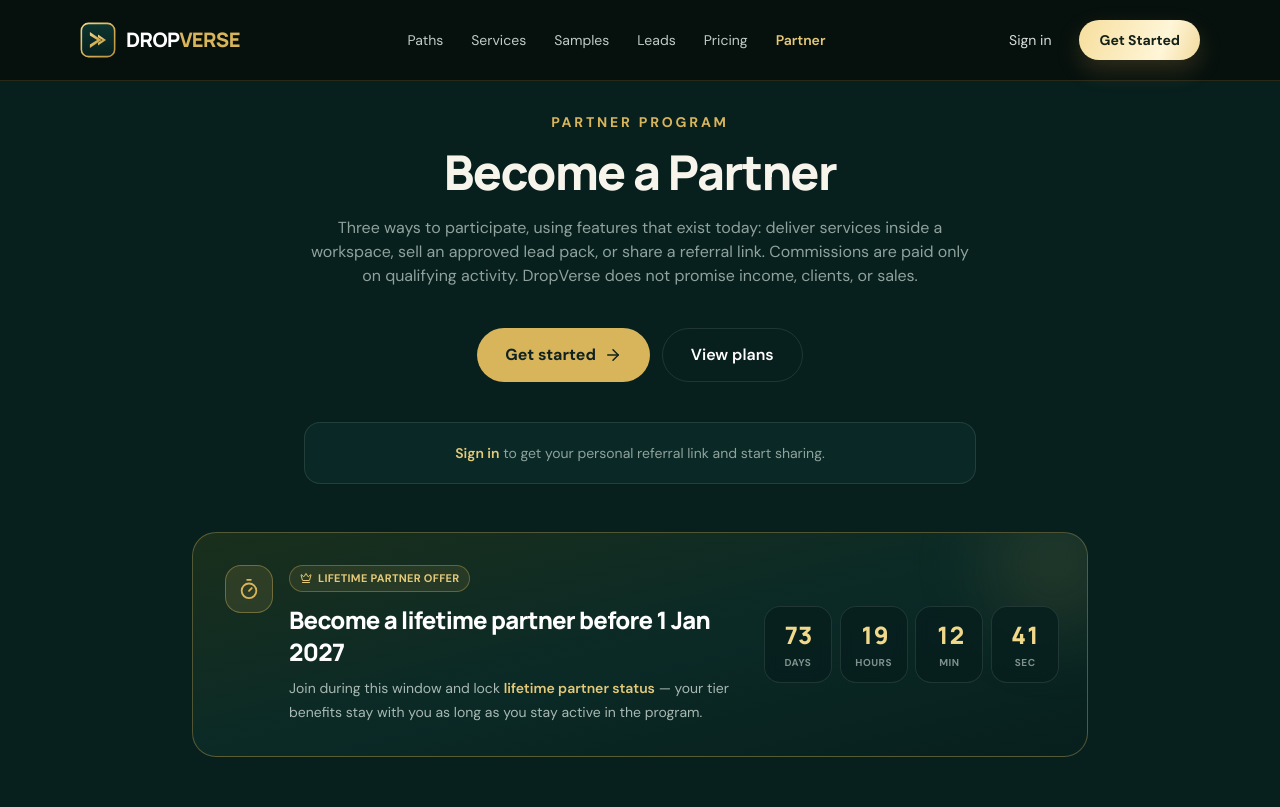
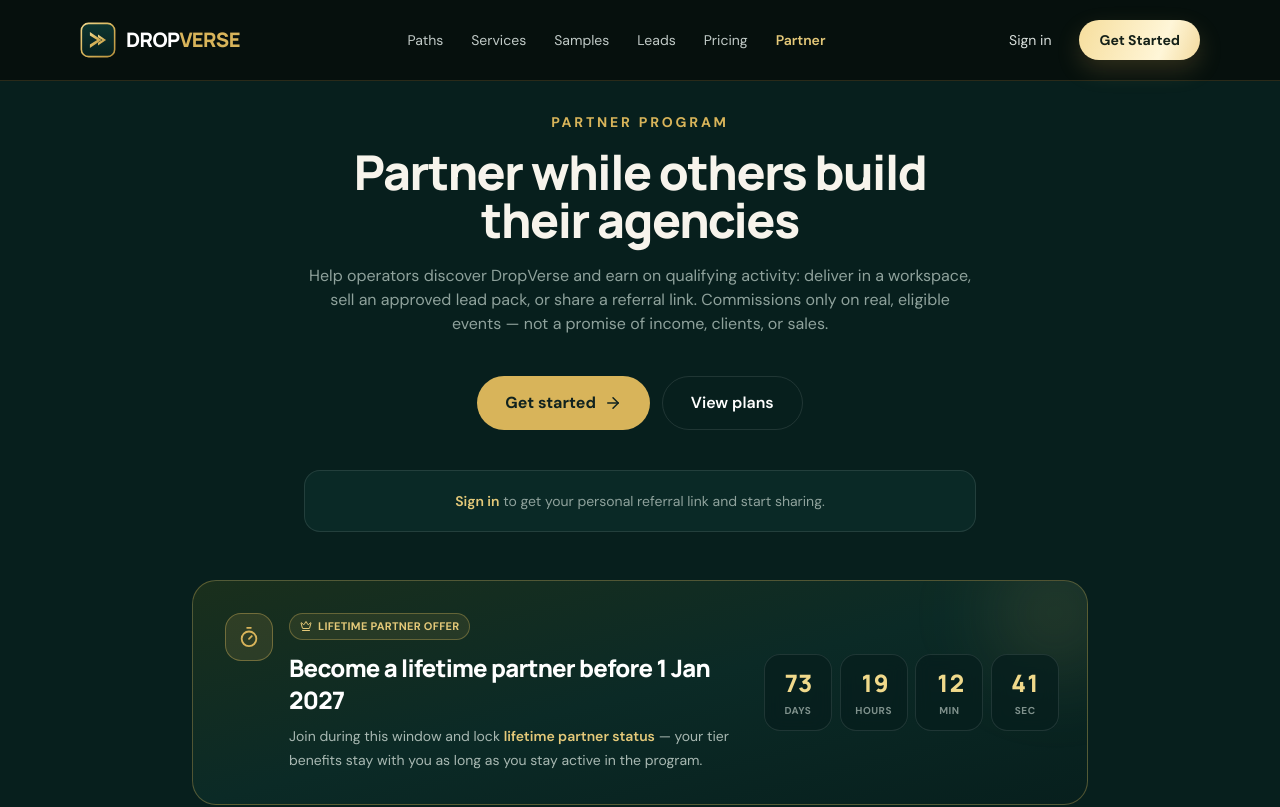
Before and after one commit to dropverseagency/dropverse, a Next.js app: page /earn in a window 1280 px wide. Shown: the top 807 px of the page. Built offline with nearby package versions, Linux system fonts and the light colour scheme; no server answers.

Commit message:
copy(earn): partner messaging for agency builders

```diff
--- a/app/earn/page.tsx
+++ b/app/earn/page.tsx
@@ -147,12 +147,12 @@ export default function EarnPage() {
         <div className="mx-auto max-w-2xl text-center">
           <p className="text-sm font-bold uppercase tracking-[.2em] text-[#d8b45a]">Partner program</p>
           <h1 className="font-display mt-4 text-4xl font-extrabold tracking-tight sm:text-5xl">
-            Become a Partner
+            Partner while others build their agencies
           </h1>
           <p className="mt-5 text-[#8fa29c]">
-            Three ways to participate, using features that exist today: deliver services inside a workspace,
-            sell an approved lead pack, or share a referral link. Commissions are paid only on qualifying activity.
-            DropVerse does not promise income, clients, or sales.
+            Help operators discover DropVerse and earn on qualifying activity: deliver in a workspace,
+            sell an approved lead pack, or share a referral link. Commissions only on real, eligible events —
+            not a promise of income, clients, or sales.
           </p>
           <div className="mt-10 flex flex-wrap justify-center gap-3">
             <Link
```
